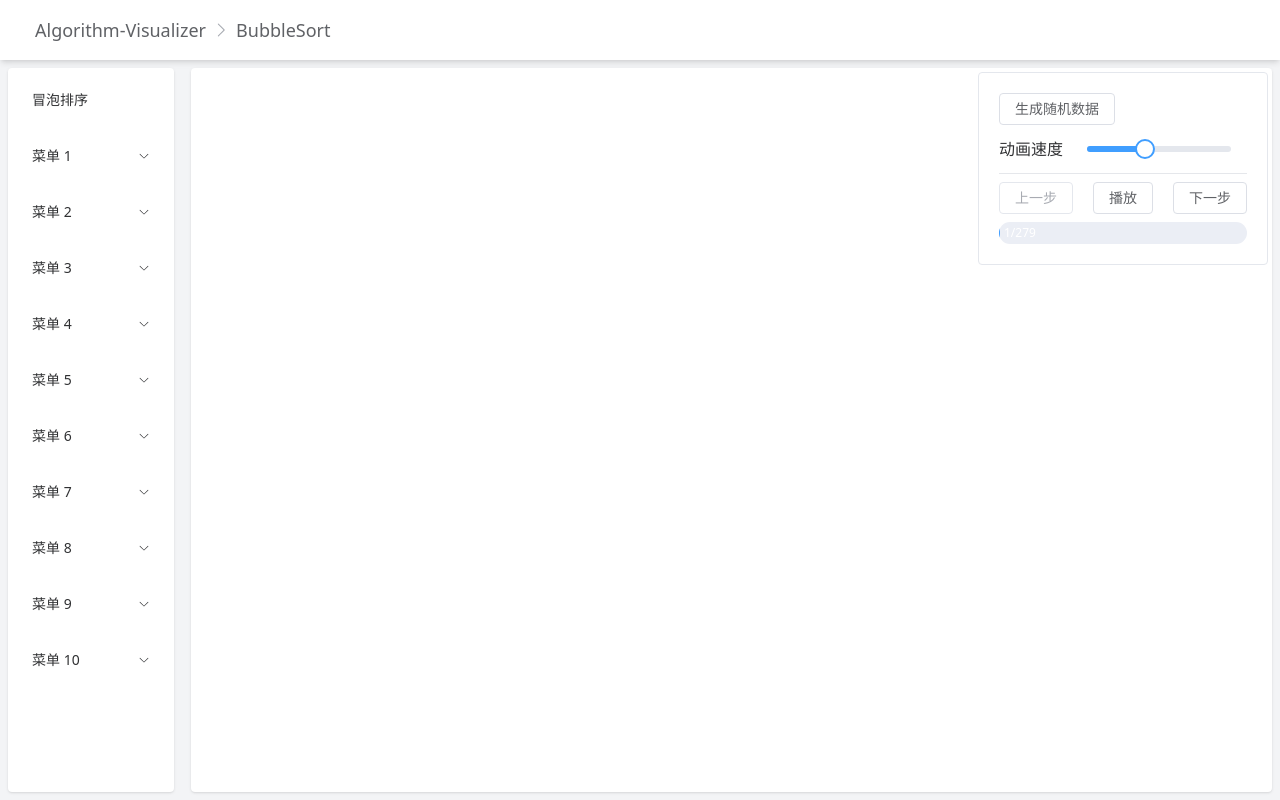
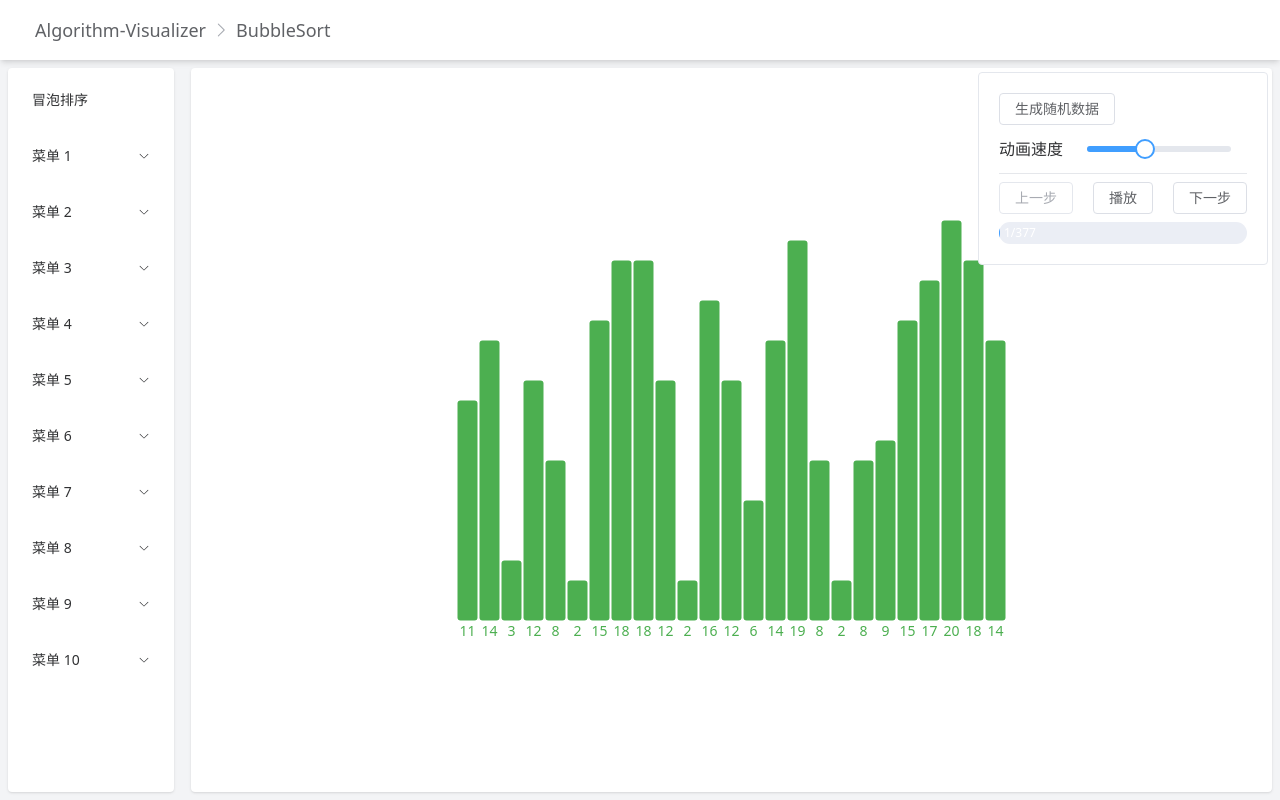
Before and after one commit to xiaowhang/VisualAlgo, a Vue app: page /BubbleSort in a window 1280 px wide. Built offline with nearby package versions, Linux system fonts and the light colour scheme.

Commit message:
✨ feat(svg): 优化 SVG 居中与可视化逻辑
简化 SVG 元素的居中计算，避免重复平移操作
调整可视化参数传递，提升渲染准确性和交互体验
重构相关组件数据流，提升可维护性

```diff
--- a/src/composable/useSvgCenter.ts
+++ b/src/composable/useSvgCenter.ts
@@ -23,11 +23,11 @@ export function useSvgCenter(drawCallback: () => void) {
 
     // 获取SVG元素的尺寸
     const { clientHeight: svgHeight, clientWidth: svgWidth } = svgRef.value
-    const { x, y, width: gWidth, height: gHeight } = svgRef.value.getBBox()
+    const { width: gWidth, height: gHeight } = svgRef.value.getBBox()
 
     offset.value = {
-      x: (svgWidth - gWidth) / 2 - x,
-      y: (svgHeight - gHeight) / 2 - y,
+      x: (svgWidth - gWidth) / 2,
+      y: (svgHeight - gHeight) / 2,
     }
   }
 
--- a/src/views/algorithm/Base.vue
+++ b/src/views/algorithm/Base.vue
@@ -1,19 +1,18 @@
 <template>
   <slot v-if="svgRef" />
-  <svg ref="svgRef" width="100%" height="100%" class="select-none"></svg>
+  <svg ref="svgRef" width="100%" height="100%" class="select-none">
+    <g :transform="`translate(${offset.x}, ${offset.y})`" />
+  </svg>
 </template>
 
 <script setup lang="ts">
 import { useSvgStore } from '@/store'
+import { storeToRefs } from 'pinia'
 
 defineOptions({
   name: 'AlgorithmBase',
 })
 
 const svgStore = useSvgStore()
-const svgRef = ref<SVGSVGElement | null>(null)
-
-onMounted(() => {
-  svgStore.svgRef = svgRef.value
-})
+const { svgRef, offset } = storeToRefs(svgStore)
 </script>
--- a/src/views/algorithm/BubbleSort.vue
+++ b/src/views/algorithm/BubbleSort.vue
@@ -20,11 +20,11 @@ import { createBarChartVisualizer } from '@/visualizers/barChartVisualizer'
 import { useSvgDrag, useSvgCenter } from '@/composable'
 
 const playerStore = usePlayerStore()
-const { isPlaying, playerData, playerHighlight, currentAction } = storeToRefs(playerStore)
+const { isPlaying, playerData, playerHighlight, playerInterval } = storeToRefs(playerStore)
 const { reset } = playerStore
 
 const svgStore = useSvgStore()
-const { svgRef, offset } = storeToRefs(svgStore)
+const { svgRef } = storeToRefs(svgStore)
 
 const squareSize = 20
 const barChartVisualizer = createBarChartVisualizer(squareSize)
@@ -39,6 +39,14 @@ onMounted(() => {
 useSvgDrag(drawVisualization)
 
 watch(
+  () => playerData.value,
+  () => {
+    centerSvg()
+  },
+  { deep: true },
+)
+
+watch(
   [() => playerData.value, () => playerHighlight.value],
   () => {
     requestAnimationFrame(drawVisualization)
@@ -47,8 +55,9 @@ watch(
 )
 
 function randomDataAndResetPlayer() {
-  const newData = Array.from({ length: 20 }, () => Math.floor(Math.random() * 20) + 1)
+  const newData = Array.from({ length: 25 }, () => Math.floor(Math.random() * 20) + 1)
   resetPlayer(newData)
+  centerSvg()
 }
 
 function drawVisualization() {
@@ -58,9 +67,7 @@ function drawVisualization() {
     svgElement: svgRef.value,
     data: playerData.value,
     highlight: playerHighlight.value,
-    isAnimating: isPlaying.value,
-    animationAction: currentAction.value,
-    offset: offset.value,
+    animationDuration: playerInterval.value,
   })
 }
 
```
